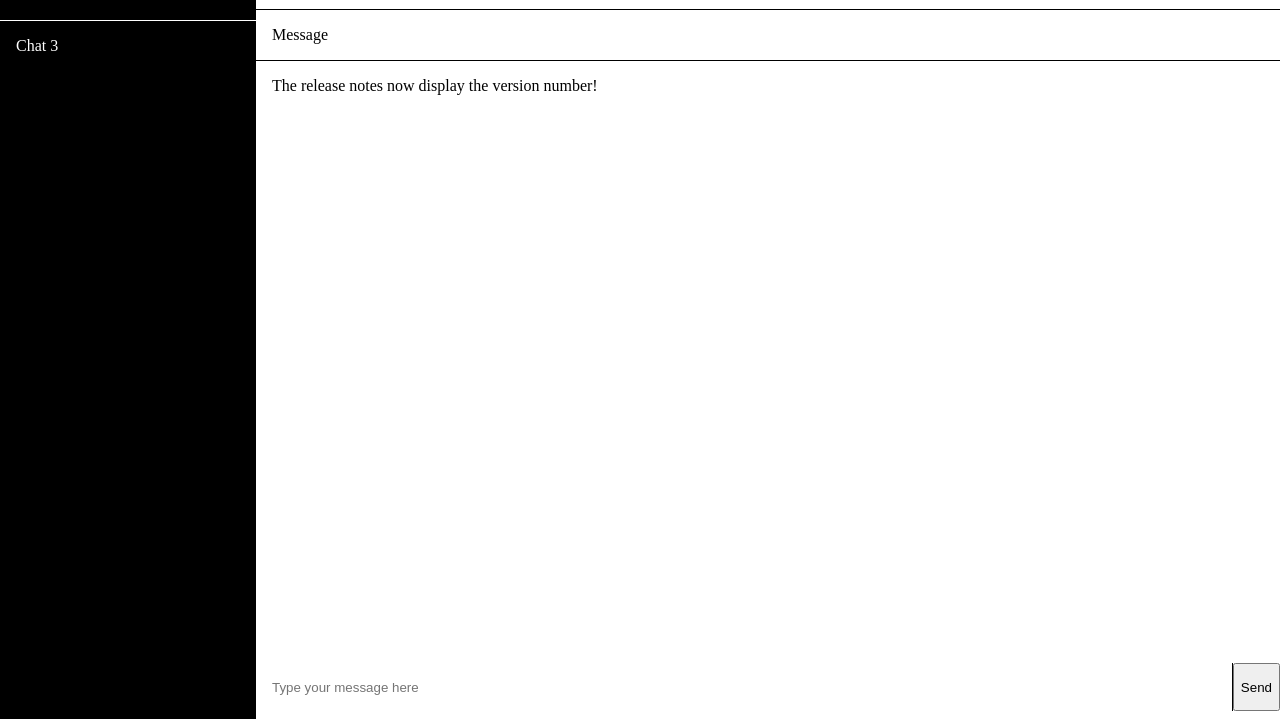
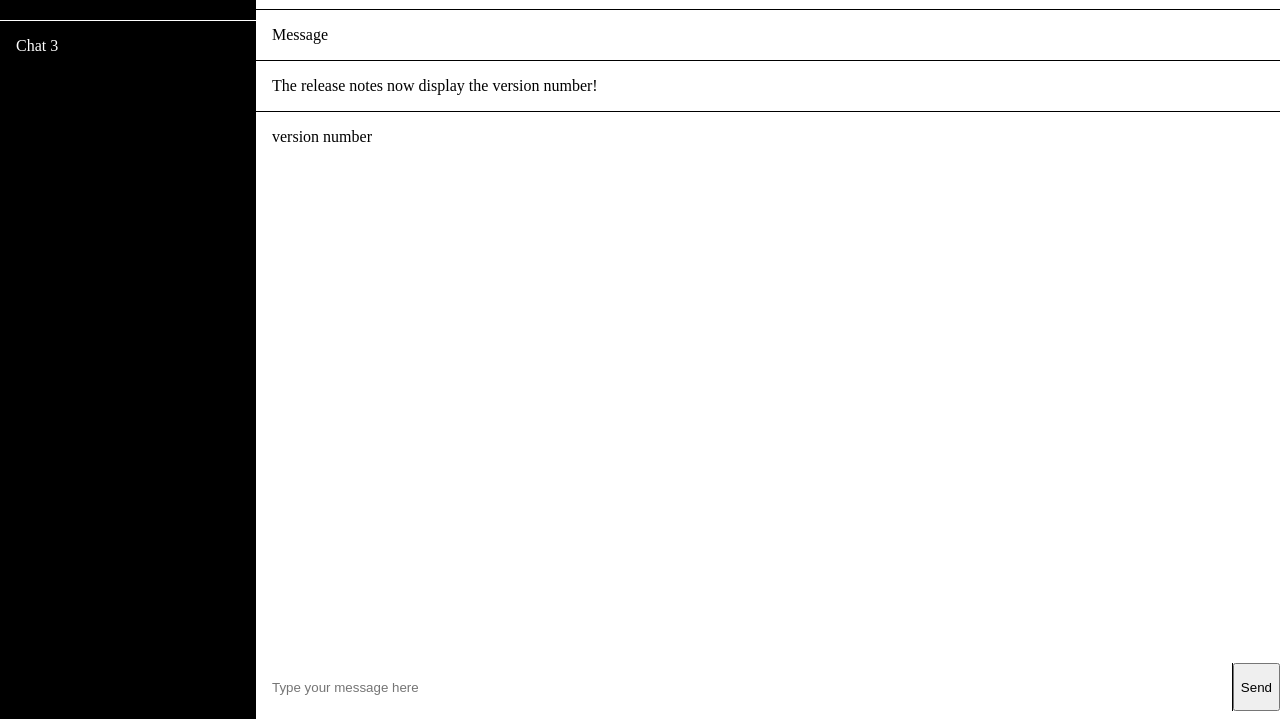
Before and after one commit to cse110-sp23-group3/big-project, a plain HTML site: page index.html in a window 1280 px wide. Shown: the part 81-800 px from the top of the page. Drawn offline with Linux system fonts and the light colour scheme.

Commit message:
feat: add version number

```diff
--- a/index.html
+++ b/index.html
@@ -133,6 +133,9 @@
             <article>
                 <p>The release notes now display the version number!</p>
             </article>
+            <article>
+                <p>version number</p>
+            </article>
         </section>
 
         <!-- Chat Input -->
```
